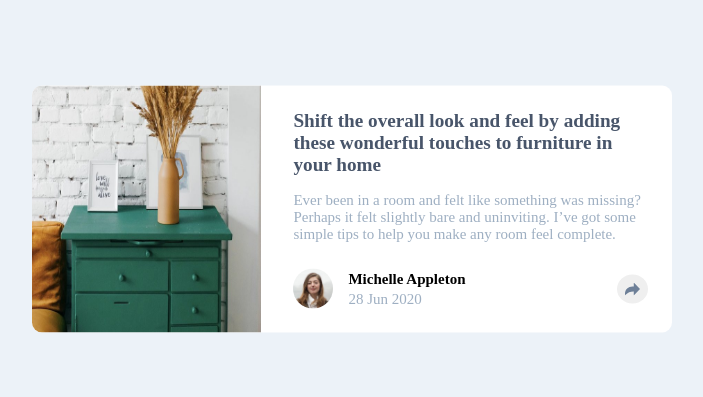
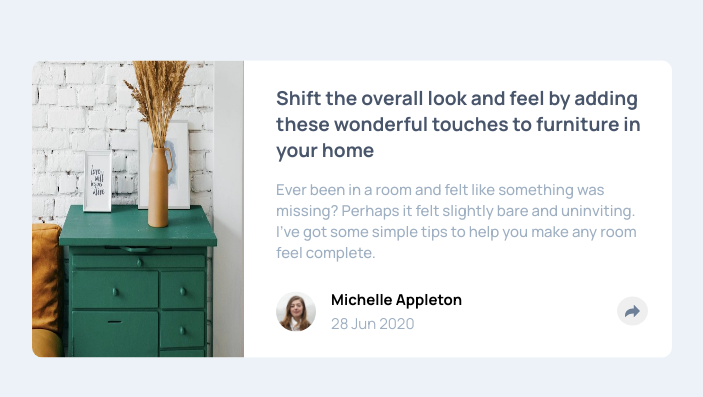
Before and after one commit to thedanielking/article-preview-component-master, a plain HTML site: page index.html in a window 1280 px wide. Shown: the part 191-588 px from the top of the page, without its empty margins (288-991 px from the left). Drawn offline with Linux system fonts and the light colour scheme.

Commit message:
Update styles.css

```diff
--- a/styles.css
+++ b/styles.css
@@ -13,6 +13,8 @@
 
     --fw--bold: 500;
     --fw--deep: 700;
+
+     --ff-base: "Manrope", sans-serif;
 
 }
 
@@ -41,6 +43,7 @@ img, video, picture, canvas, svg{
 body{
     background-color: var(--clr--neutral-100);
     font-size: 15px;
+    font-family: var(--ff-base);
 }
 
 main{
```
